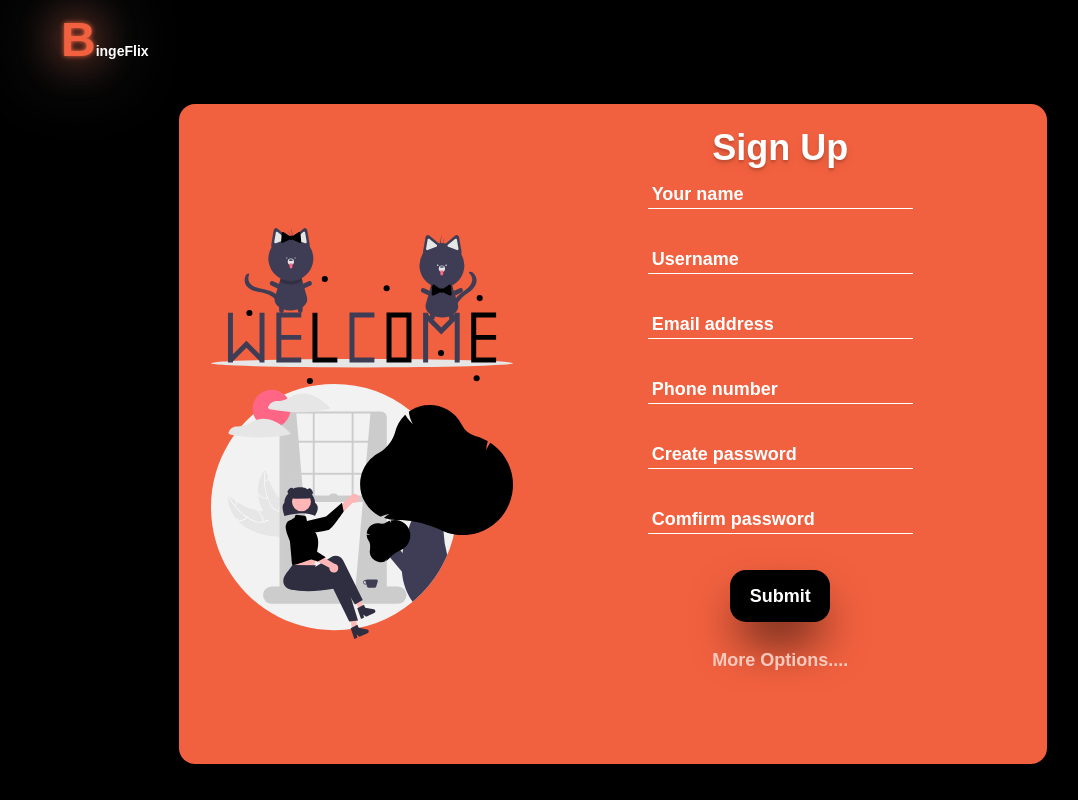
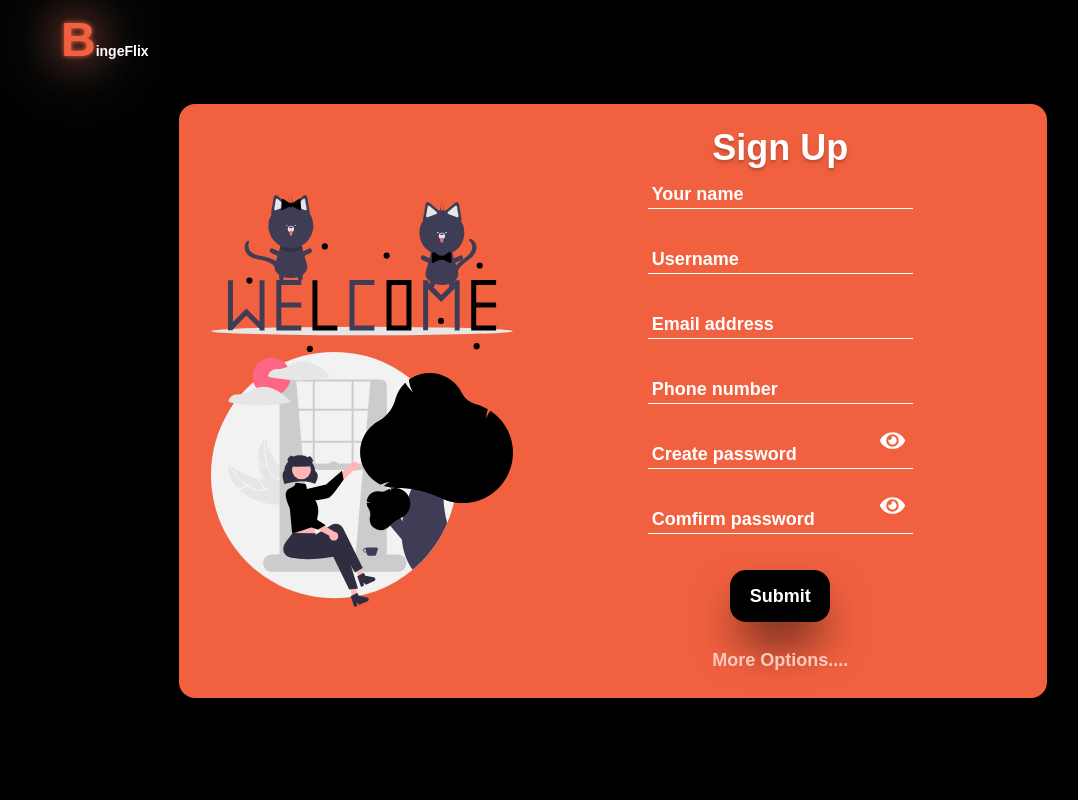
Before and after one commit to mr0-0kushal/bingeflix, a React (Vite) app in the folder frontend/: page /auth/signup in a window 1280 px wide. Shown: the top 800 px of the page, without its empty margins (27-1105 px from the left). Built offline with nearby package versions, Linux system fonts and the light colour scheme; a web font is replaced by a local one.

Commit message:
add-ons & fixes

```diff
--- a/frontend/package.json
+++ b/frontend/package.json
@@ -17,6 +17,7 @@
     "jwt-decode": "^4.0.0",
     "react": "^19.0.0",
     "react-dom": "^19.0.0",
+    "react-icons": "^5.5.0",
     "react-router-dom": "^7.6.0",
     "react-spinners": "^0.17.0",
     "react-toastify": "^11.0.5",
--- a/frontend/src/pages/Authentication/Login.jsx
+++ b/frontend/src/pages/Authentication/Login.jsx
@@ -1,4 +1,5 @@
 import React from 'react'
+import { FaEye, FaEyeSlash } from "react-icons/fa";
 import { useRef, useState, useEffect } from 'react';
 import { Outlet, useNavigate, Link } from 'react-router-dom'
 import { login2, login } from '../../context/imageData';
@@ -11,6 +12,14 @@ import OTPInput from './LoginWithOTP.jsx';
 const Login = () => {
 
   const { login, sendOTP } = useAuth();
+
+  const [showPassword, setShowPassword] = useState(false);
+
+  const handleMouseDown = () => setShowPassword(true);
+  const handleMouseUp = () => setShowPassword(false);
+  const handleMouseLeave = () => setShowPassword(false);
+  const handleTouchStart = () => setShowPassword(true);
+  const handleTouchEnd = () => setShowPassword(false);
 
   const navigate = useNavigate()
   const [showOTP, setShowOTP] = useState(false)
@@ -142,8 +151,9 @@ const Login = () => {
               }}
               className="border-b border-white outline-none pr-5 pl-1 pt-3 lg:text-lg text-white font-bold shadow-black placeholder-white"
             />
+            <span>
               <input
-              type="password"
+                type={showPassword ? 'text' : 'password'}
                 name='passoword'
                 id='password'
                 minLength={6}
@@ -152,9 +162,21 @@ const Login = () => {
                 onChange={(e) => {
                   setPassword(e.target.value)
                 }}
-              placeholder='Create password'
+                placeholder='Enter password'
                 required
                 className='border-b border-white outline-none pr-5 pl-1 pt-3 lg:text-lg text-white font-bold shadow-black placeholder-white bg-transparent' />
+              <button
+                type="button"
+                onMouseDown={handleMouseDown}
+                onMouseUp={handleMouseUp}
+                onMouseLeave={handleMouseLeave}
+                onTouchStart={handleTouchStart}
+                onTouchEnd={handleTouchEnd}
+                className='absolute top-auto bottom-auto right-2'
+              >
+                {showPassword ? (<FaEyeSlash size={25} />) : (<FaEye size={25} />)}
+              </button>
+            </span>
             {loading ? (
               <ClipLoader color="white" loading={true} size={40} />
             ) : (
--- a/frontend/src/pages/Authentication/SignUp.jsx
+++ b/frontend/src/pages/Authentication/SignUp.jsx
@@ -1,4 +1,5 @@
 import React from 'react'
+import { FaEye, FaEyeSlash } from "react-icons/fa";
 import { useRef, useState, useEffect } from 'react';
 import { useNavigate, Link } from 'react-router-dom'
 import { signup, welcome } from '../../context/imageData';
@@ -9,8 +10,15 @@ import ClipLoader from "react-spinners/ClipLoader";
 
 const SignUp = () => {
   const navigate = useNavigate()
+  const [showPassword, setShowPassword] = useState(false);
+
+  const handleMouseDown = () => setShowPassword(true);
+  const handleMouseUp = () => setShowPassword(false);
+  const handleMouseLeave = () => setShowPassword(false);
+  const handleTouchStart = () => setShowPassword(true);
+  const handleTouchEnd = () => setShowPassword(false);
   const [email, setEmail] = useState('');
-  const [code, setCode] =  useState('')
+  const [code, setCode] = useState('')
   const [phone, setPhone] = useState('');
   const [password, setPassword] = useState('');
   const [confirmPassword, setConfirmPassword] = useState('');
@@ -65,7 +73,7 @@ const SignUp = () => {
 
   return (
     <div className="flex flex-col items-center px-5 pt-6 h-screen min-w-full 2xl:justify-center">
-      <div className="w-[95%] h-auto lg:w-[70%] lg:h-[85%] rounded-2xl p-4 flex justify-between bg-[var(--color-primary)] ">
+      <div className="w-[95%] h-auto lg:w-[70%] rounded-2xl p-4 flex justify-between bg-[var(--color-primary)] ">
         <div className="lg:flex flex-col items-center lg:w-[40%] p-4 justify-center hidden">
           <div>
             <img src={welcome} alt="" />
@@ -122,8 +130,9 @@ const SignUp = () => {
               }}
               className="border-b border-white outline-none pr-5 pl-1 pt-3 lg:text-lg text-white font-bold shadow-black placeholder-white"
             />
+            <span>
               <input
-              type="password"
+                type={showPassword ? 'text' : 'password'}
                 name='passoword'
                 id='createpassword'
                 minLength={6}
@@ -135,8 +144,21 @@ const SignUp = () => {
                 placeholder='Create password'
                 required
                 className='border-b border-white outline-none pr-5 pl-1 pt-3 lg:text-lg text-white font-bold shadow-black placeholder-white bg-transparent' />
+              <button
+                type="button"
+                onMouseDown={handleMouseDown}
+                onMouseUp={handleMouseUp}
+                onMouseLeave={handleMouseLeave}
+                onTouchStart={handleTouchStart}
+                onTouchEnd={handleTouchEnd}
+                className='absolute top-auto bottom-auto right-2'
+              >
+                {showPassword ? (<FaEyeSlash size={25} />) : (<FaEye size={25} />)}
+              </button>
+            </span>
+            <span>
             <input
-              type="password"
+              type={showPassword ? 'text' : 'password'}
               name='password'
               id='confirmpassword'
               minLength={6}
@@ -148,6 +170,18 @@ const SignUp = () => {
               placeholder='Comfirm password'
               required
               className='border-b border-white outline-none pr-5 pl-1 pt-3 lg:text-lg text-white font-bold shadow-black placeholder-white bg-transparent' />
+            <button
+              type="button"
+              onMouseDown={handleMouseDown}
+              onMouseUp={handleMouseUp}
+              onMouseLeave={handleMouseLeave}
+              onTouchStart={handleTouchStart}
+              onTouchEnd={handleTouchEnd}
+              className='absolute top-auto bottom-auto right-2'
+            >
+              {showPassword ? (<FaEyeSlash size={25} />) : (<FaEye size={25} />)}
+            </button>
+            </span>
             {/* {message.success && (
               <p className="text-black absolute -top-4 text-sm lg:text-lg font-bold text-center">{message.message}</p>
             )} */}
```
Also changed, not shown: 1 other file (tests, documents, lock files or other folders). Lines whose indentation alone changed are shown as unchanged.
